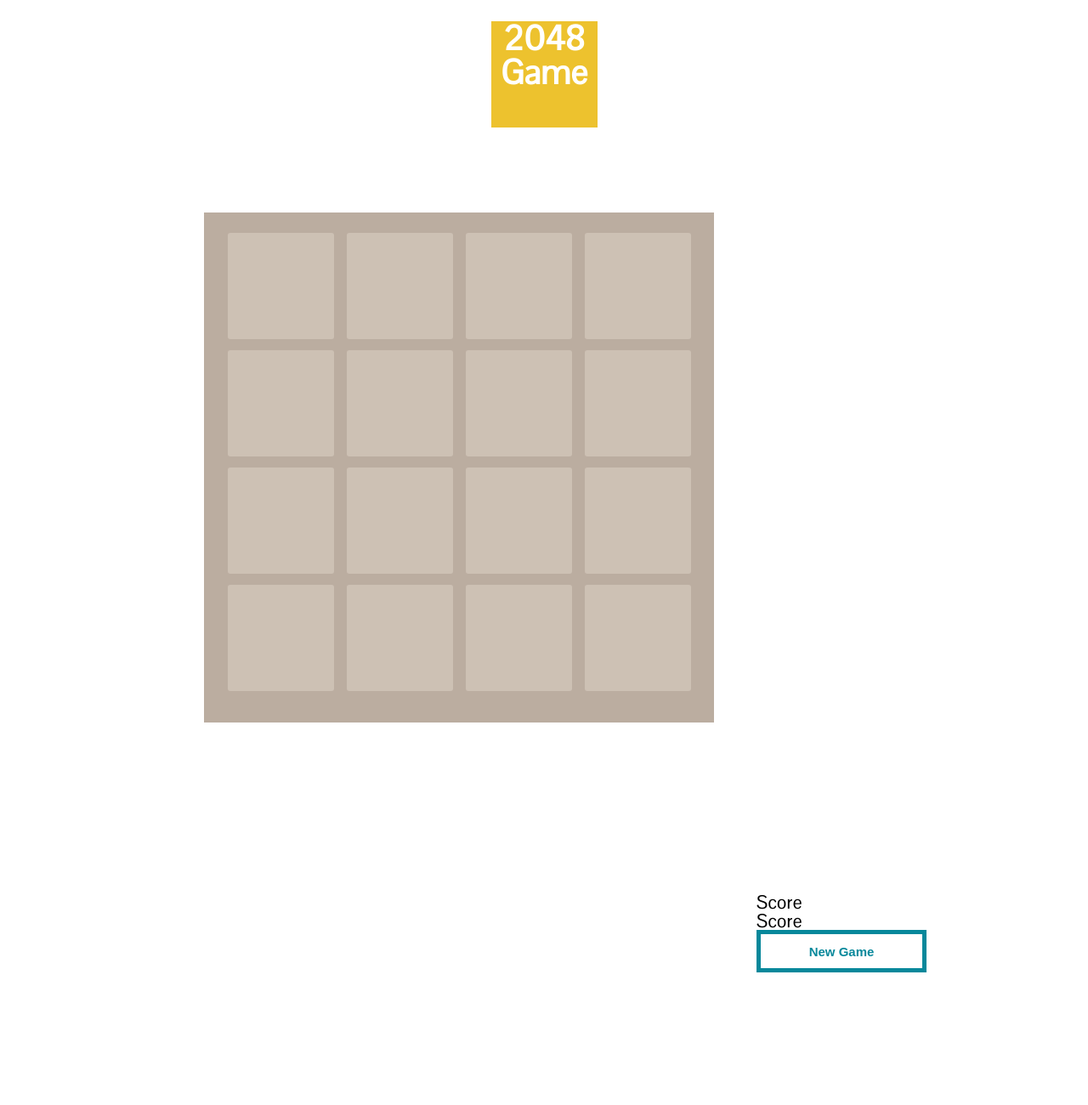
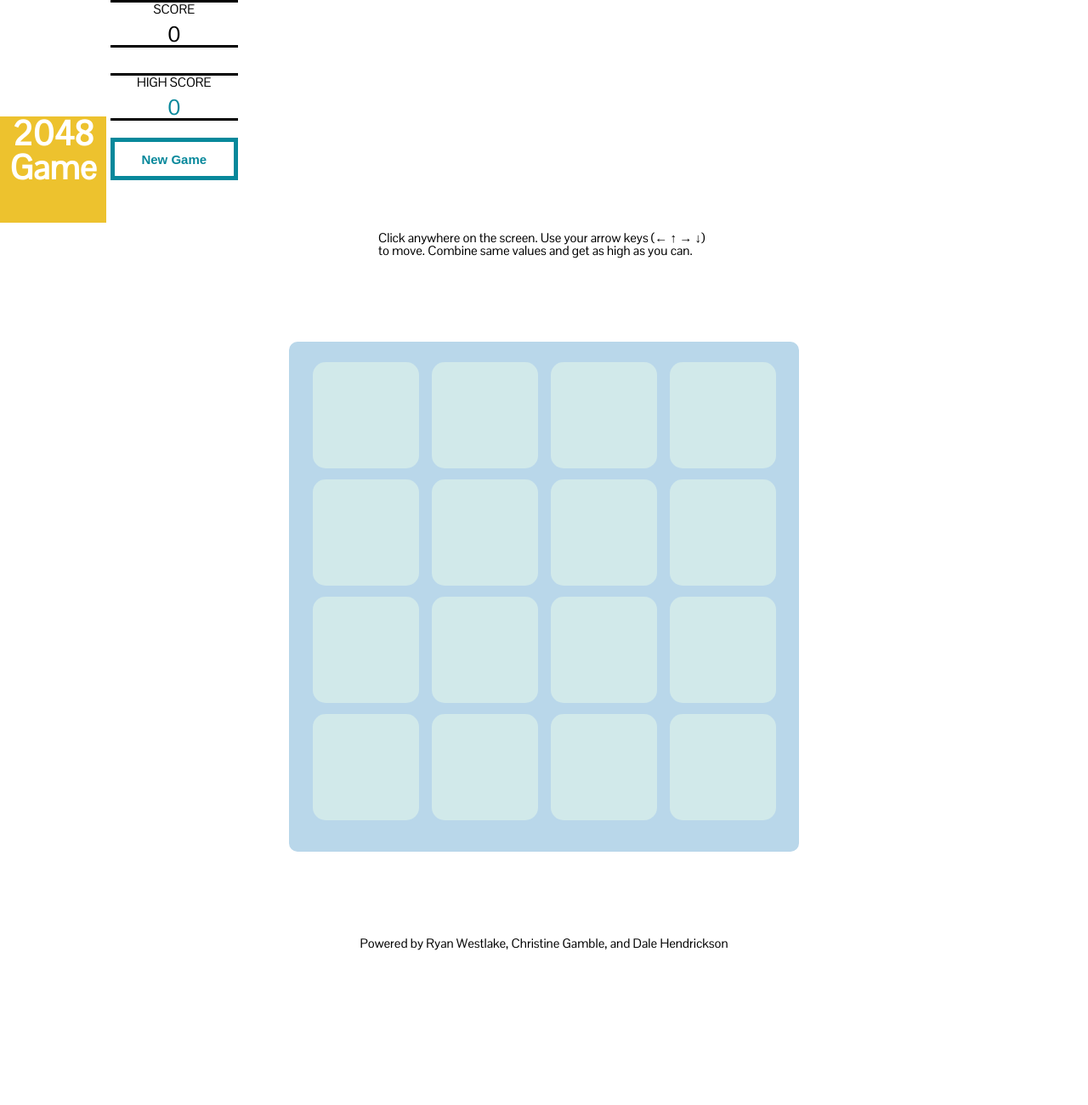
Before and after one commit to rcwestlake/2048, a website: page index.html in a window 1280 px wide. Shown: the top 1300 px of the page at 85% size. After the commit the page ends 1119 px from the top, so only its background shows below. Drawn offline with Linux system fonts and the light colour scheme.

Commit message:
moved aside to header, added some new tile styles

```diff
--- a/index.html
+++ b/index.html
@@ -11,8 +11,20 @@
 <body>
   <header>
     <h1 class="title">2048 Game</h1>
-    <p class="instructions"></p>
+    <section class="game-manager-container">
+      <div class="score-container">
+        <p class="score-header">Score</p>
+        <p class="current-score">0</p>
+      </div>
+      <div class="high-score-container">
+        <p class="score-header">High Score</p>
+        <p class="high-score">0</p>
+      </div>
+      <button type="button" name="button" class="new-game-button">New Game</button>
+    </section>
   </header>
+
+  <p class="instructions">Click anywhere on the screen. Use your arrow keys (← ↑ → ↓) to move. Combine same values and get as high as you can.</p>
 
   <section class="l-game-container">
     <table class="l-game-grid">
@@ -41,19 +53,6 @@
         <td id="15" class = "grid-cell D"></td>
       </tr>
     </table>
-
-
-    <aside class="l-sidebar">
-      <div class="score-container">
-        <p>Score</p>
-        <p class="current-score"></p>
-      </div>
-      <div class="high-score-container">
-        <p>Score</p>
-        <p class="high-score"></p>
-      </div>
-      <button type="button" name="button" class="new-game-button">New Game</button>
-    </aside>
   </section>
 
 
--- a/styles.css
+++ b/styles.css
@@ -9,15 +9,19 @@ body {
   width: 100vw;
 }
 
+header {
+  width: 100%;
+}
+
 h1 {
   background-color: #edc22e;
   background: #edc22e; /* fallback for old browsers */
   color: white;
+  display: inline-block;
   height: 125px;
   width: 125px;
   font-size: 40px;
   font-weight: 800;
-  margin: auto;
   margin-top: 25px;
   text-align: center;
   vertical-align: middle;
@@ -30,12 +34,12 @@ button {
   font-size: 15px;
   font-weight: 600;
   height: 50px;
-  width: 200px;
+  width: 150px;
 }
 
 button:hover {
   background: rgba(0,0,0,0);
-  border: solid 10px #07889B;
+  border: solid 8px #07889B;
   color: #07889B;
   cursor: pointer;
 }
@@ -44,13 +48,61 @@ button:focus {
   outline: none;
 }
 
+.instructions {
+  font-size: 15px;
+  font-weight: 500;
+  margin: 10px auto;
+  width: 390px;
+}
+
+.game-manager-container {
+  display: inline-block;
+  height: 100%;
+  width: 150px;
+}
+
+.score-container {
+  border-top: 3px solid #000000;
+  border-bottom: 3px solid #000000;
+  text-align: center;
+}
+
+.score-header {
+  font-size: 15px;
+  margin-bottom: 10px;
+  text-transform: uppercase;
+  text-align: center;
+}
+
+.current-score, .high-score {
+  color: #000000;
+  font-size: 25px;
+}
+
+.high-score {
+  color: #07889B;
+}
+
+.high-score-container {
+  border-top: 3px solid #000000;
+  border-bottom: 3px solid #000000;
+  margin-top: 30px;
+  text-align: center;
+}
+
+.new-game-button {
+  margin: 20px auto;
+}
+
 .l-game-container {
-  width: 800px;
+  height: 600px;
+  width: 600px;
   margin: 100px auto;
 }
 
 .l-game-grid {
-  background-color: #bbada0;
+  background-color: #B9D7EA;
+  border-radius: 10px;
   display: flex;
   flex-direction: row;
   flex-wrap: nowrap;
@@ -61,25 +113,22 @@ button:focus {
 }
 
 td {
-  border-radius: 3px;
-  background: rgba(238, 228, 218, 0.35);
+  border-radius: 15px;
+  background: #D1E9EA;
+  position: relative;
   display: inline-block;
   height: 125px;
   width: 125px;
+  font-size: 55px;
+  font-weight: 800;
   margin-right: 15px;
   margin-bottom: 10px;
+  text-align: center;
+
 }
 
 td:last-child {
   margin-right: 0;
-}
-
-.l-sidebar {
-  height: 100%;
-  width: 200px;
-  position: relative;
-  top: 200px;
-  left: 650px;
 }
 
 footer {
@@ -88,8 +137,6 @@ footer {
   margin: 50px auto;
   width: 600px;
   text-align: center;
-  position: relative;
-  top: 675px;
 }
 
 .tile0 {
@@ -97,7 +144,8 @@ footer {
 }
 
 .tile2 {
-  background-color: #eee4da;
+  color: #f9f6f2;
+  background-color: #EA5455;
   box-shadow: 0 0 30px 10px rgba(243, 215, 116, 0), inset 0 0 0 1px rgba(255, 255, 255, 0);
 }
 
@@ -130,7 +178,6 @@ footer {
   color: #f9f6f2;
   background-color: #edcf72;
   box-shadow: 0 0 30px 10px rgba(243, 215, 116, 0.2381), inset 0 0 0 1px rgba(255, 255, 255, 0.14286);
-  font-size: 45px;
 }
 
 .tile256 {
```
